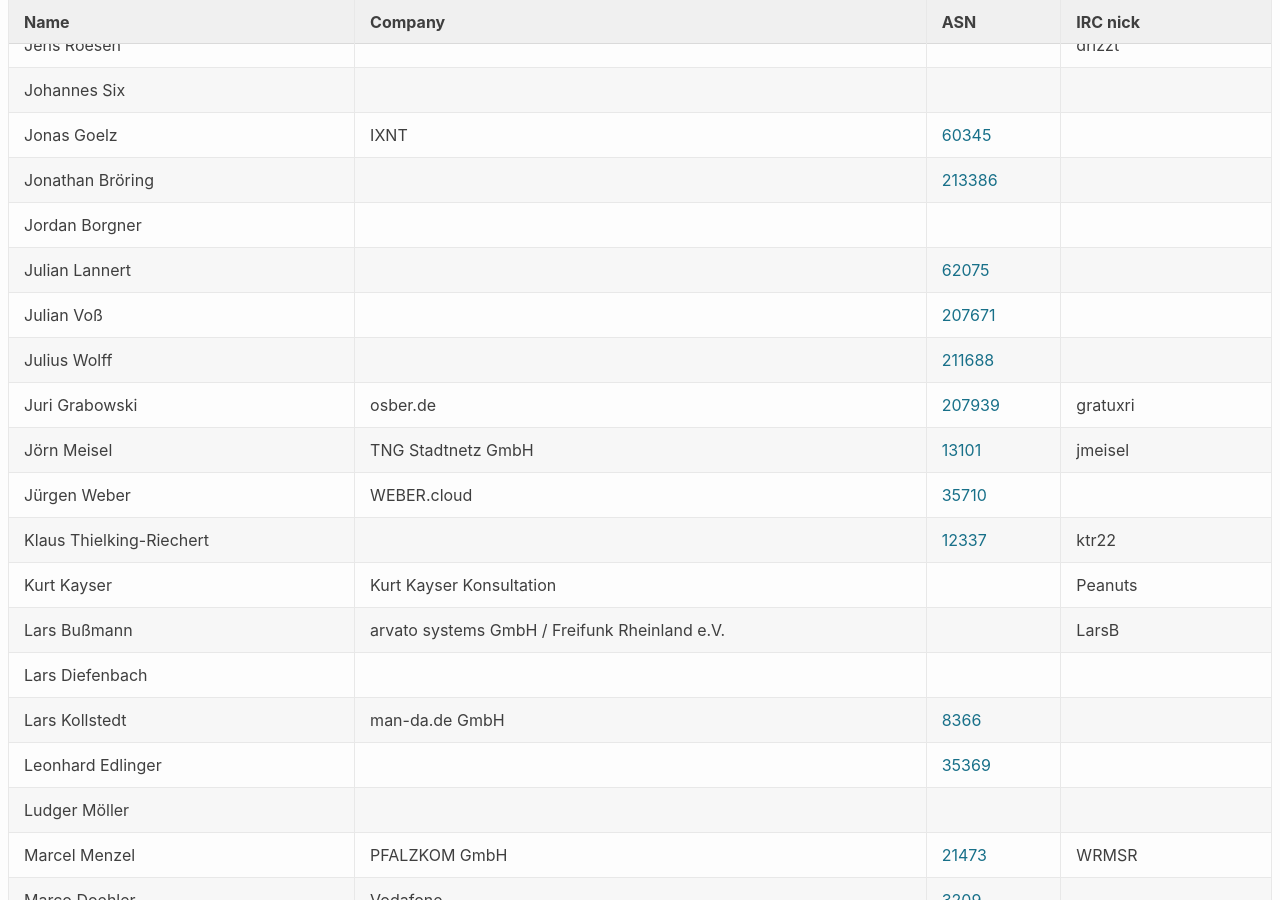
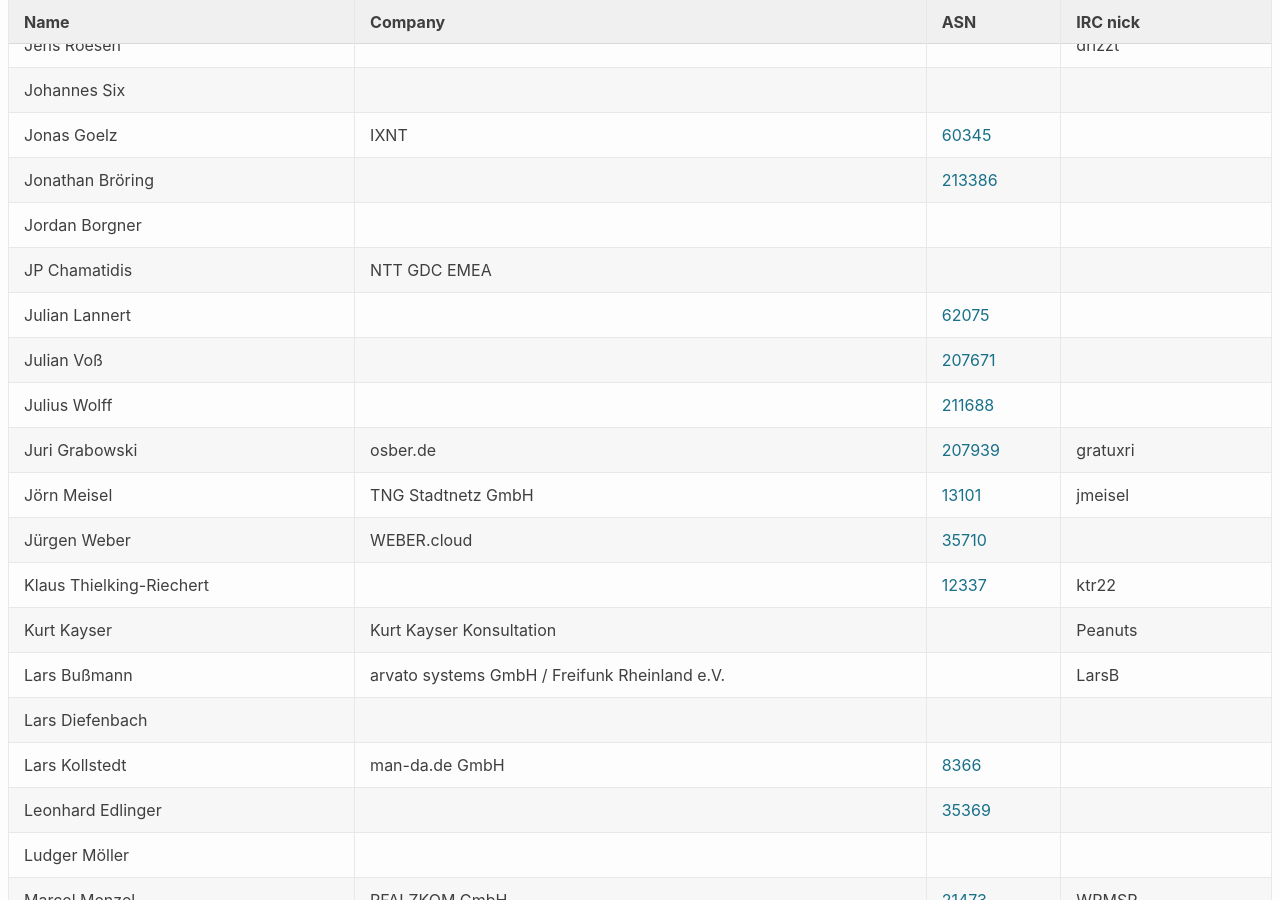
Before and after one commit to denog/pretix-attendeelist, a Jekyll site: the page built from denog14/index.md, in a window 1280 px wide and 900 px high, scrolled down 11859 px. Built offline with Jekyll 4.4.1, drawn with Linux system fonts in a browser that asks for light colours.

Commit message:
Latest data: Mon Oct 24 10:40:55 UTC 2022

```diff
--- a/_data/attendees_denog14_remote.json
+++ b/_data/attendees_denog14_remote.json
@@ -238,6 +238,12 @@
     "company": "TNG Stadtnetz GmbH",
     "irc": "jmeisel",
     "asn": "13101"
+  },
+  {
+    "name": "JP Chamatidis",
+    "company": "NTT GDC EMEA",
+    "irc": null,
+    "asn": null
   },
   {
     "name": "Julian Lannert",
```
